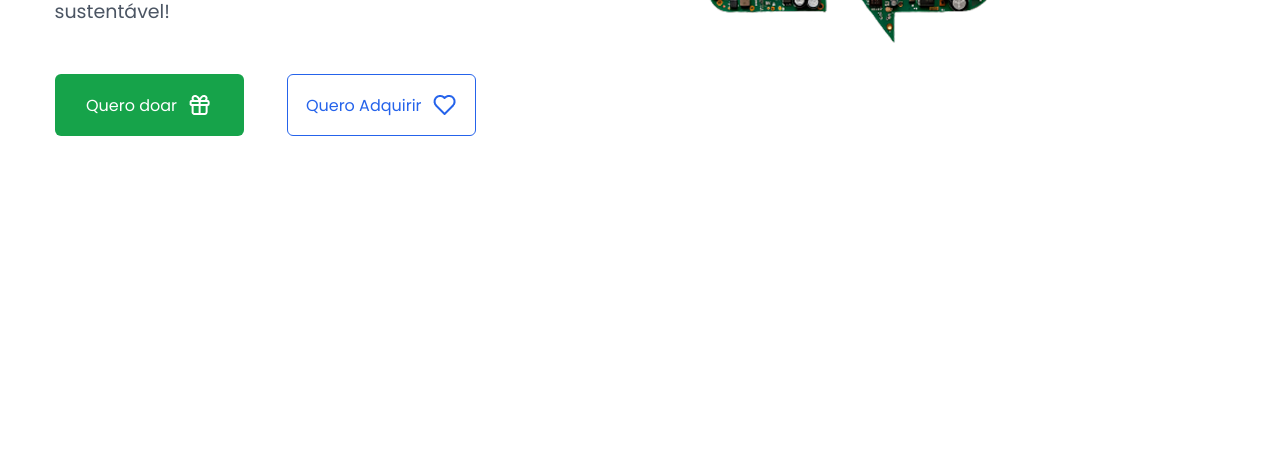
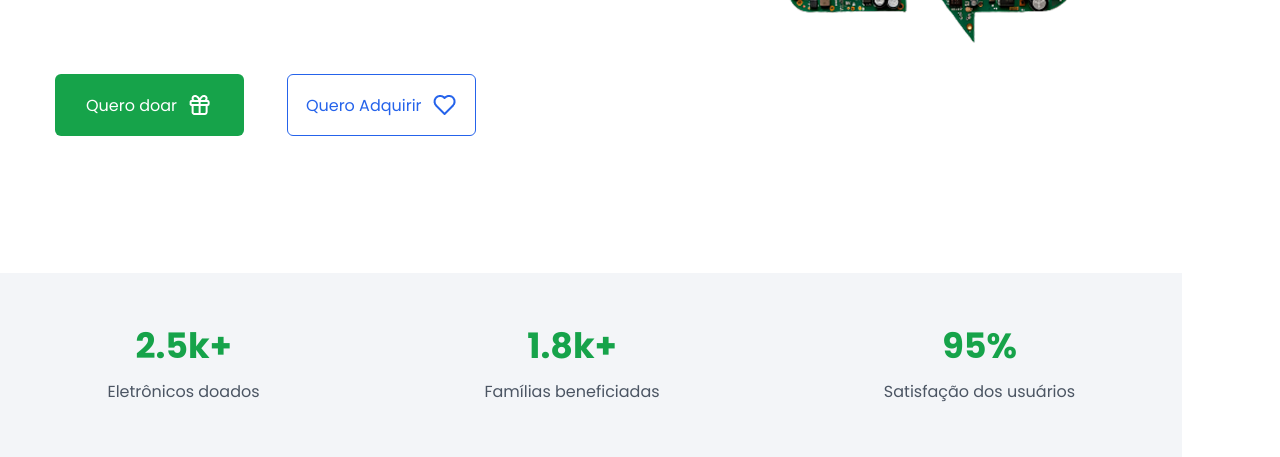
Before and after one commit to Germanovidal/ReciclaTec, a plain HTML site: page index.html in a window 1280 px wide. Shown: the part 532-989 px from the top of the page. Before the commit the page ends 805 px from the top, so only its background shows below. Drawn offline with Linux system fonts and the light colour scheme.

Commit message:
seção de dados

```diff
--- a/index.html
+++ b/index.html
@@ -27,6 +27,7 @@
 
             <img class="reciclar" src="img/reciclagem.png" alt="simbolo triangular de reciclagem">
         </section>
+
         <div class="bt-doar-adquirir">
             <button class="bt-doar">
                 <span>Quero doar</span>
@@ -37,6 +38,23 @@
                 <img src="img/bt-adquirir.png" alt="icone de coração">
             </button>
         </div>
+
+        <section class="container-dados">
+            <div class="container-dados-info">
+                <div class="container-dados-info-caixa-1">
+                    <h3>2.5k+</h3>
+                    <p>Eletrônicos doados</p>
+                </div>
+                <div class="container-dados-info-caixa-2">
+                    <h3>1.8k+</h3>
+                    <p>Famílias beneficiadas</p>
+                </div>
+                <div class="container-dados-info-caixa-3">
+                    <h3>95%</h3>
+                    <p>Satisfação dos usuários</p>
+                </div>
+            </div>
+        </section>
     </main>
 </body>
 </html>
--- a/style.scss
+++ b/style.scss
@@ -60,12 +60,15 @@ hr{
     width: 1106px;
 }
 
+main{
+    width: auto;
+}
 .container{
     display: flex;
     justify-content: space-between;
 
     div{
-        text-align: justify;
+        text-align: start;
         width: 678px;
         height: 227px;
         margin: 114px 20px 0 54.56px;
@@ -91,7 +94,7 @@ hr{
     display: flex;
     justify-content: flex-end;
     width: 410.17px 424px;
-    margin: 74px 230px 0 20px;
+    margin: 74px 150px 0 20px;
 }
 
 .bt-doar-adquirir{
@@ -150,3 +153,92 @@ hr{
 .bt-adquirir:hover {
     background-color: #ccdcff;
 }
+
+.container-dados{
+    width: 1182px;
+    height: 184px;
+    background-color: #F3F5F8;
+    padding: 46px 101px 45px 101px;
+
+}
+
+.container-dados-info{
+    width: 980px;
+    height: 93px;
+    display: flex;
+    justify-content: space-between;
+    align-items: center;
+    text-align: center;
+}
+
+.container-dados-info-caixa-1{
+    width: 165px;
+    height: 93px;
+    display: flex;
+    align-items: center;
+    flex-direction: column;
+
+    h3 {
+        color: #16A34A;
+        font-size: 35px;
+        font-family: "Poppins", sans-serif;
+        width: 110px;
+        height: 60px;
+    }
+
+    p{
+        font-family: "Poppins", sans-serif;
+        font-size: 16px;
+        width: 153px;
+        height: 24px;
+        color: #4B5563;
+    }
+}
+
+.container-dados-info-caixa-2{
+    width: 180px;
+    height: 93px;
+    display: flex;
+    align-items: center;
+    flex-direction: column;
+
+    h3 {
+        color: #16A34A;
+        font-size: 35px;
+        font-family: "Poppins", sans-serif;
+        width: 103px;
+        height: 60px;
+    }
+
+    p{
+        font-family: "Poppins", sans-serif;
+        font-size: 16px;
+        width: 176px;
+        height: 24px;
+        color: #4B5563;
+    }
+}
+
+.container-dados-info-caixa-3{
+    width: 203px;
+    height: 93px;
+    display: flex;
+    align-items: center;
+    flex-direction: column;
+
+    h3 {
+        color: #16A34A;
+        font-size: 35px;
+        font-family: "Poppins", sans-serif;
+        width: 86px;
+        height: 60px;
+    }
+
+    p{
+        font-family: "Poppins", sans-serif;
+        font-size: 16px;
+        width: 192px;
+        height: 24px;
+        color: #4B5563;
+    }
+}
```
Also changed, not shown: style.css, 1 other file.
